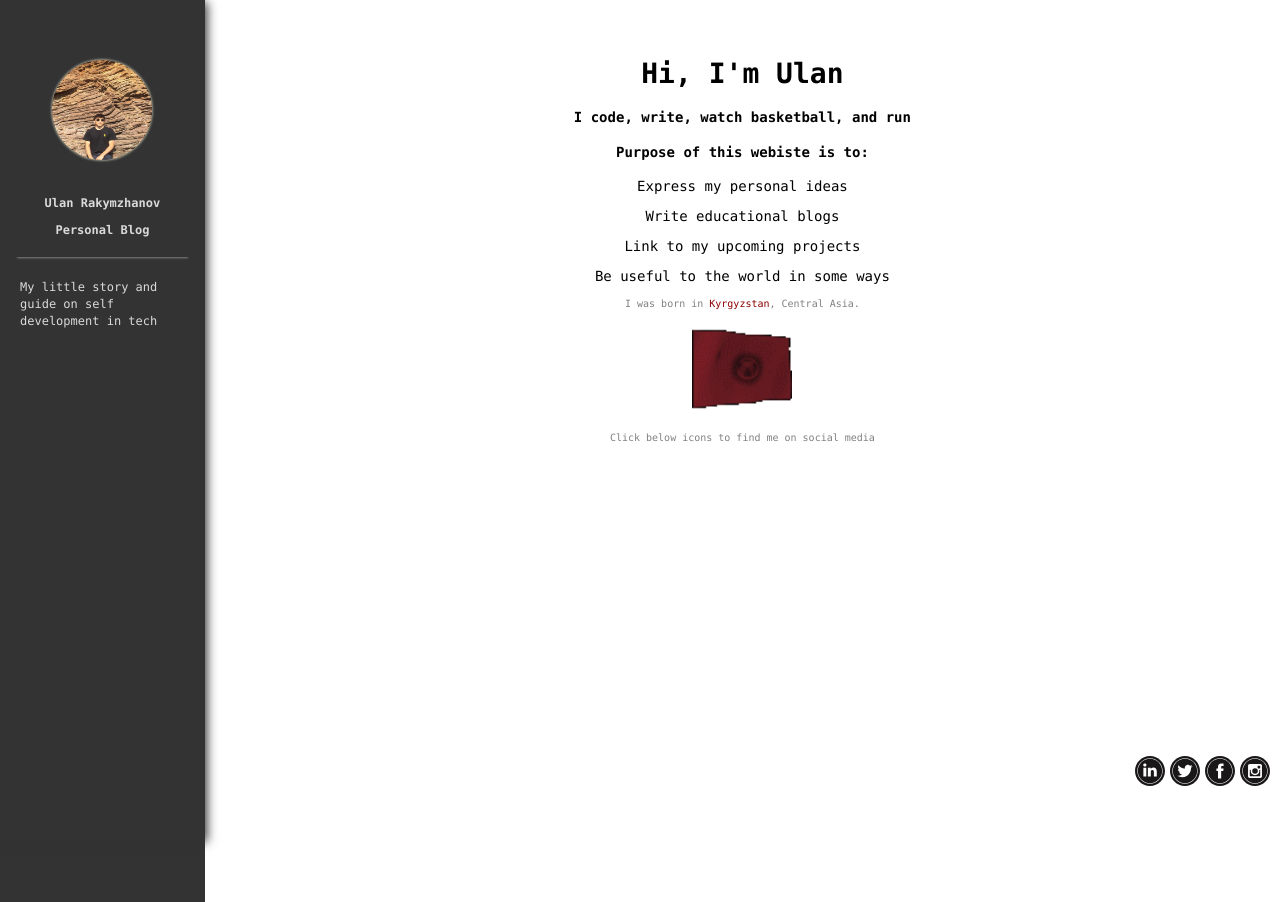
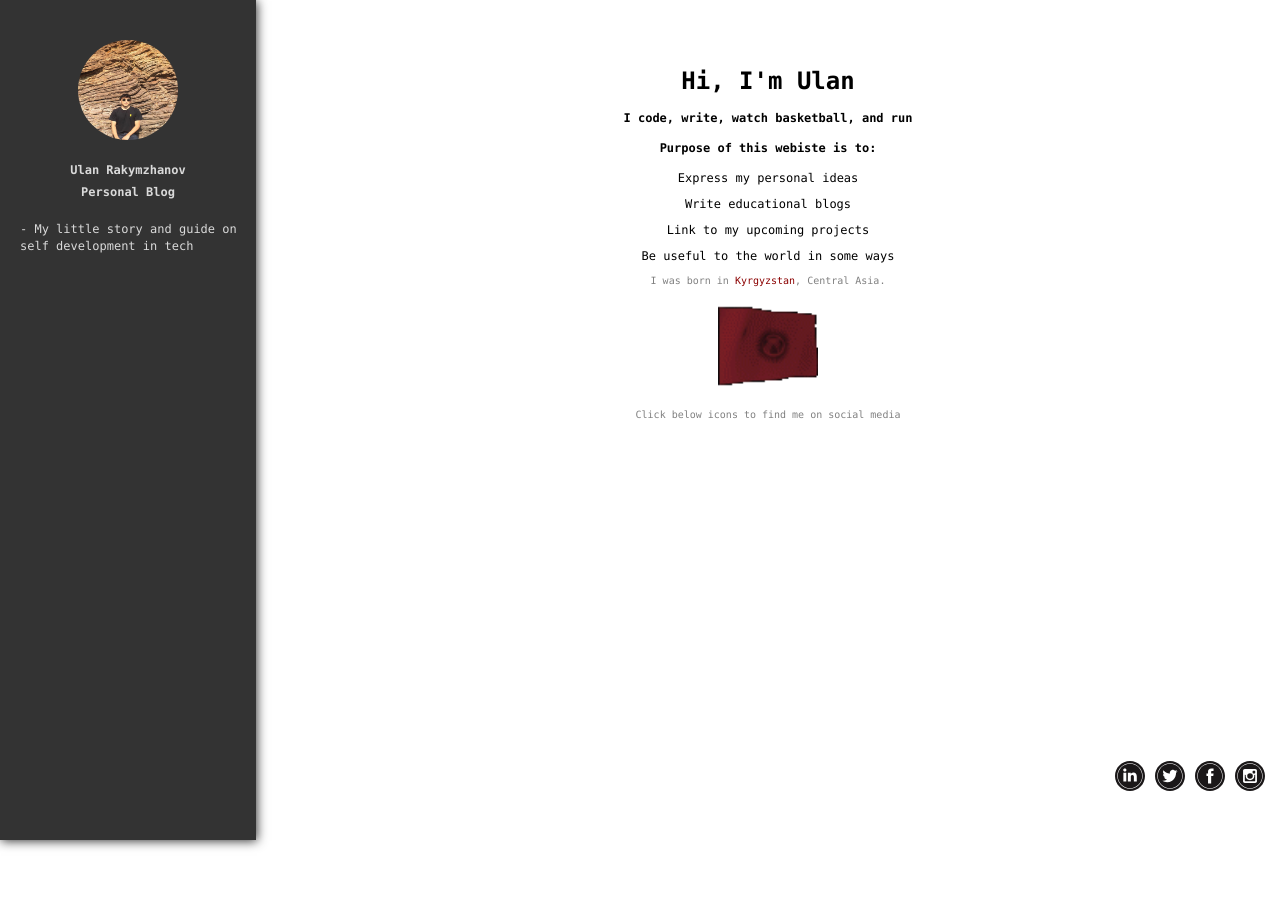
Before and after one commit to urakymzhan/personal-site, a React (Create React App) app: page / in a window 1280 px wide. After the commit the page ends 800 px from the top, so only its background shows below. Built offline with nearby package versions, Linux system fonts and the light colour scheme.

Commit message:
major archtecture redesign

```diff
--- a/src/App.css
+++ b/src/App.css
@@ -1,107 +1,105 @@
-/* desktops and laptops style goes here */
-/* @media only screen
+/*
 and (min-width: 1224px) {
 } */
+
 ::-webkit-scrollbar {
   display: none;
   }
+/* Globals */
+:root {
+  --font: monaco, Consolas, "Lucida Console", monospace;
+  --sibebarBgColor: #333;
+  --mainFont: 12px;
+  --sidebarColor: #DADADA;
+  --white: #fff;
+}
+ul {
+  list-style: none;
+}
+a {
+  text-decoration: none;
+  cursor: pointer;
+}
 
 body {
-  background: #FFFFFF;
+  background: var(--white);
   margin: 0;
   padding: 0;
+  font-family: var(--font);
 }
 
-/* wrapper of content and sidebar */
-.bodyContent {
-  background: #333;
-  display: flex;
-  overflow: hidden;
-}
 
 /* sidebar */
 .sidenav {
-  top: 0px;
-  left: 0px;
-  width:20%;
-  background-color: #333;
+  top: 0;
+  left: 0;
+  bottom: 0;
+  width: 20%;
+  background-color: var(--sibebarBgColor);
   padding-top: 40px;
-  box-shadow: #333 2px 2px 10px;
-  z-index: 1;
-  height: 100vh;
-  overflow: auto;
+  box-shadow: #333 1px 1px 10px;
+  min-height: 100vh;
+  position: fixed;
+  overflow-x: hidden;
+  overflow-y: auto;
+  font-size: var(--mainFont);
+  color: var(--sidebarColor);
 }
+
 .blog-titles {
-  list-style-type: none;
   padding: 0 10px 0 20px;
 }
 .blog-titles a {
-  color: #DADADA;
-  text-decoration: none;
-  font-family: monaco, Consolas, "Lucida Console", monospace;
-  font-size: 12px;
-  font-style: normal;
-  font-variant: normal;
-  font-weight: 400;
+  color: inherit;
   line-height: 16.8px;
 }
 .blog-titles a:hover {
-  color: #FFFFFF;
-  cursor: pointer;
+  color: var(--white);
 }
 .blog-titles li {
   padding: 6px 0px;
 }
 .profile {
-  margin: 0 15px;
-  box-shadow: 0 3px 2px -2px gray; /* not sure if that looks better */
-  padding: 20px 0 2px 0;
   text-align: center;
-  color: #DADADA;
-  font-family: monaco, Consolas, "Lucida Console", monospace;
-  font-size: 12px;
-  font-style: normal;
-  font-variant: normal;
-  font-weight: 700;
-  line-height: 26.4px;
+  font-weight: bold;
+  line-height: 22px;
 }
 .profile-img {
-  width: 100%;
-  margin-bottom: 9px;
   width: 100px;
+  height: 100px;
   border-radius: 50%;
-  height: 100px;
-  box-shadow: #ffffe0 0px 0px 3px;
+  transition: 0.8s linear;
+}
+.profile-img:hover {
+  transform: scale(1.1);
 }
 
+/*  Content */
 .contents {
-  background: #FFFFFF;
-  width: 80%;
-  padding: 3% 10% 5% 10%;
-  height: 100vh;
-  font-family: monaco, Consolas, "Lucida Console", monospace;
-  font-size: 14px;
+  margin-left: 20%;
+  padding: 4% 2%;
+  font-size: var(--mainFont);
   overflow: auto;
   }
 
+/*  Footer */
 footer {
   position: fixed;
-  width: 100%;
-  bottom: 0px;
-  background: #FFFFFF;
-  text-align: end;
-  padding: 10px 0px;
+  bottom: 0;
+  right: 0;
+  /* background: orange; */
+  text-align: center;
+  padding: 5px;
 }
-
-footer a:last-child {
+footer a {
   margin-right: 10px;
 }
 .footer-icon {
   width: 30px;
   height: 30px;
-  padding-left: 5px;
 }
 
+/*  Welcome Page Text */
 .introduction {
   text-align: center;
 }
@@ -122,21 +120,15 @@ footer a:last-child {
   margin: 10px;
 }
 .blog1 a {
-  text-decoration: none;
-  color: darkblue;
+  color: blue;
   text-align: justify;
 }
 .blog1 a::before {
 content: "+";
 }
 
-
-
-
-
+  /* -------- simplify medias later ------- */
 /* Ideally style differently 0 - 320px screen */
-
-
 
 
 /* mobiles in landscape mode style goes here */
--- a/src/App.js
+++ b/src/App.js
@@ -2,15 +2,18 @@ import React, { Component } from "react";
 import "./App.css"
 import Footer from './components/Footer.jsx'
 import Sidebar from './components/Sidebar.jsx'
+import Content from './components/Content.jsx'
+import { BrowserRouter as Router } from "react-router-dom";
 
 
 class App extends Component {
   render() {
     return (
-      <>
+      <Router>
         <Sidebar/>
+        <Content />
         <Footer/>
-      </>
+      </Router>
     );
   }
 }
--- a/src/components/GettingStarted.jsx
+++ b/src/components/BlogOne.jsx
@@ -2,7 +2,7 @@ import React from "react";
 import '../App.css'
 import mypic from '../assets/4.jpg'
 
-function GettingStarted() {
+function BlogOne() {
     return (
         <div className="blog1">
 
@@ -94,4 +94,4 @@ function GettingStarted() {
   );
 }
 
-export default GettingStarted;
+export default BlogOne;
--- /dev/null
+++ b/src/components/Content.jsx
@@ -0,0 +1,26 @@
+import React from "react";
+import '../App.css'
+import {
+    BrowserRouter as Router,
+    Switch,
+    Route
+  } from "react-router-dom";
+import BlogOne from './BlogOne.jsx';
+import WelcomePage from './WelcomePage.jsx';
+
+const Content = () => {
+    return (
+        <div className="contents">
+            <Switch>
+                <Route path="/mystory">
+                    <BlogOne />
+                </Route>
+                <Route path="/">
+                    <WelcomePage />
+                </Route>
+            </Switch>
+        </div>
+    );
+  }
+
+export default Content;
--- a/src/components/Sidebar.jsx
+++ b/src/components/Sidebar.jsx
@@ -1,51 +1,21 @@
 import React from "react";
 import '../App.css'
-import {
-    BrowserRouter as Router,
-    Switch,
-    Route,
-    Link
-  } from "react-router-dom";
-import GettingStarted from './GettingStarted.jsx'
-import flag from '../assets/flag.gif'
+import { Link } from "react-router-dom";
 import profile from '../assets/profile.jpg'
 
 const Sidebar = () => {
     return (
-    <Router>
-        <div className="bodyContent">
         <div className="sidenav">
             <div className="profile">
                 <Link to="/"><img src={profile} alt="profile" className="profile-img"/></Link>
                 <p>Ulan Rakymzhanov <br/> Personal Blog</p>
             </div>
             <ul className="blog-titles">
-                    <Link to="/mystory"><li> <span></span>My little story and guide on self development in tech </li></Link>
+                <Link to="/mystory">
+                    <li> - My little story and guide on self development in tech </li>
+                </Link>
             </ul>
         </div>
-            <div className="contents">
-                <Switch>
-                    <Route path="/mystory">
-                        <GettingStarted/>
-                    </Route>
-                    <Route path="/">
-                        <div className="introduction">
-                            <h1>Hi, I'm Ulan </h1>
-                            <h4>I code, write, watch basketball, and run</h4>
-                            <h4>Purpose of this webiste is to:</h4>
-                            <p>Express my personal ideas</p>
-                            <p>Write educational blogs</p>
-                            <p>Link to my upcoming projects</p>
-                            <p>Be useful to the world in some ways</p>
-                            <p className='bornplaceAndSocialMedia' >I was born in <a href="https://www.google.com/maps/place/Kyrgyzstan/@41.1354938,70.2485868,6z/data=!3m1!4b1!4m5!3m4!1s0x3897381dfce927f3:0x281058b74e88c433!8m2!3d41.4674283!4d74.5532227" target="_blank" rel="noopener noreferrer" style={{textDecoration: 'none', color: 'darkred'}}> Kyrgyzstan</a>, Central Asia.</p>
-                            <img src={flag} alt='flag' className="flag"/>
-                            <p className='bornplaceAndSocialMedia'>Click below icons to find me on social media</p>
-                        </div>
-                    </Route>
-                </Switch>
-            </div>
-        </div>
-    </Router>
     );
   }
 
--- /dev/null
+++ b/src/components/WelcomePage.jsx
@@ -0,0 +1,22 @@
+import React from "react";
+import '../App.css'
+import flag from '../assets/flag.gif';
+
+const WelcomePage = () => {
+    return (
+        <div className="introduction">
+            <h1>Hi, I'm Ulan </h1>
+            <h4>I code, write, watch basketball, and run</h4>
+            <h4>Purpose of this webiste is to:</h4>
+            <p>Express my personal ideas</p>
+            <p>Write educational blogs</p>
+            <p>Link to my upcoming projects</p>
+            <p>Be useful to the world in some ways</p>
+            <p className='bornplaceAndSocialMedia' >I was born in <a href="https://www.google.com/maps/place/Kyrgyzstan/@41.1354938,70.2485868,6z/data=!3m1!4b1!4m5!3m4!1s0x3897381dfce927f3:0x281058b74e88c433!8m2!3d41.4674283!4d74.5532227" target="_blank" rel="noopener noreferrer" style={{textDecoration: 'none', color: 'darkred'}}> Kyrgyzstan</a>, Central Asia.</p>
+            <img src={flag} alt='flag' className="flag"/>
+            <p className='bornplaceAndSocialMedia'>Click below icons to find me on social media</p>
+        </div>
+    );
+  }
+
+export default WelcomePage;
```
Also changed, not shown: 1 other file (tests, documents, lock files or other folders). Lines whose indentation alone changed are shown as unchanged.
